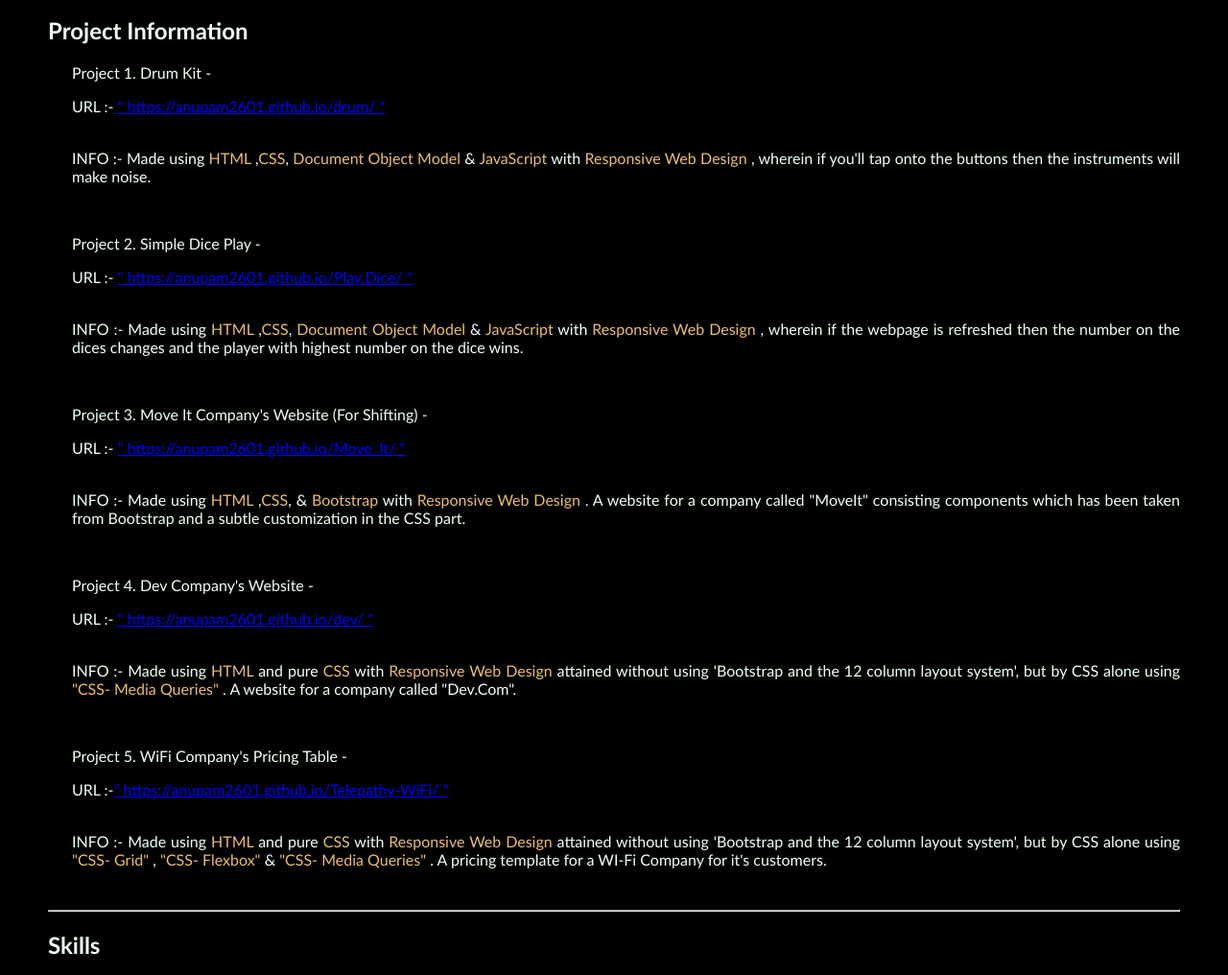
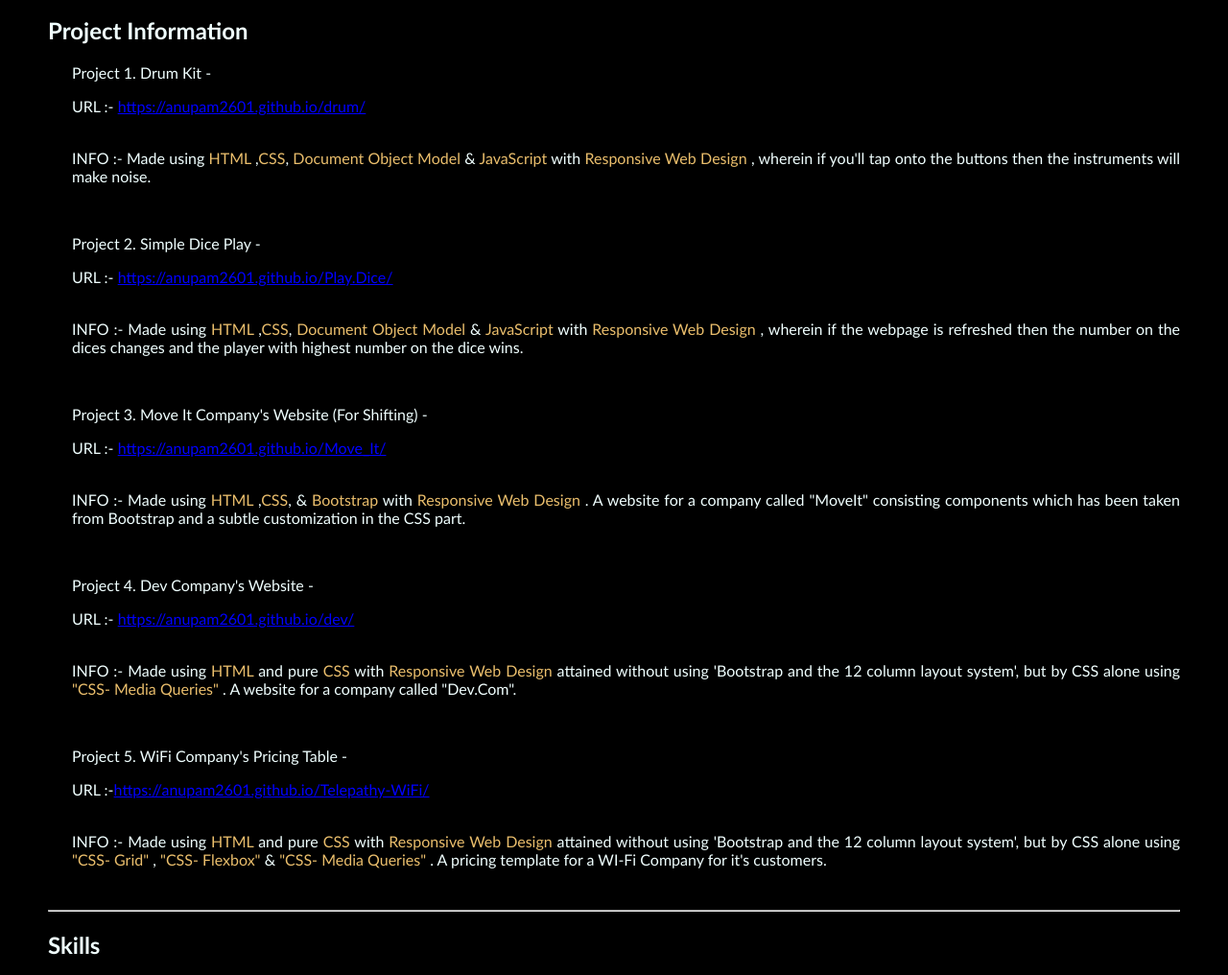
Before and after one commit to Anupam2601/My_Resume, a plain HTML site: page index.html in a window 1280 px wide. Shown: the part 824-1840 px from the top of the page at 96% size. Drawn offline with Linux system fonts and the light colour scheme.

Commit message:
Add files via upload

```diff
--- a/index.html
+++ b/index.html
@@ -79,7 +79,7 @@
             <p>
                 Project 1. Drum Kit -
                 <br />
-                <p>URL :- <a class="project-work" href="https://anupam2601.github.io/drum/">" https://anupam2601.github.io/drum/ "</a></p>
+                <p>URL :- <a class="project-work" href="https://anupam2601.github.io/drum/">https://anupam2601.github.io/drum/</a></p>
                 <br />
                 INFO :- Made using <span class="yell-1">HTML</span> ,<span class="yell-1">CSS</span>, <span class="yell-1"> Document Object Model</span> & <span class="yell-1">JavaScript</span>  with <span class="yell-1">Responsive Web Design</span> , wherein if you'll tap onto the buttons then the instruments will make noise.
             </p>
@@ -87,7 +87,7 @@
             <p>
                 Project 2. Simple Dice Play -
                 <br />
-                <p>URL :- <a class="project-work" href="https://anupam2601.github.io/Play.Dice/">" https://anupam2601.github.io/Play.Dice/ "</a></p>
+                <p>URL :- <a class="project-work" href="https://anupam2601.github.io/Play.Dice/">https://anupam2601.github.io/Play.Dice/</a></p>
                 <br />
                 INFO :- Made using <span class="yell-1">HTML</span> ,<span class="yell-1">CSS</span>, <span class="yell-1"> Document Object Model</span> & <span class="yell-1">JavaScript</span>  with <span class="yell-1">Responsive Web Design</span> , wherein if the webpage is refreshed then the number on the dices changes and the player with highest number on the dice wins.
             </p>
@@ -95,7 +95,7 @@
             <p>
                 Project 3. Move It Company's Website (For Shifting) -
                 <br />
-                <p>URL :- <a class="project-work" href="https://anupam2601.github.io/Move_It/">" https://anupam2601.github.io/Move_It/ "</a></p>
+                <p>URL :- <a class="project-work" href="https://anupam2601.github.io/Move_It/">https://anupam2601.github.io/Move_It/</a></p>
                 <br />
                 INFO :- Made using <span class="yell-1">HTML</span> ,<span class="yell-1">CSS</span>,  & <span class="yell-1">Bootstrap</span>  with <span class="yell-1">Responsive Web Design</span> .  A website for a company called "MoveIt" consisting components which has been taken from Bootstrap and a subtle customization in the CSS part.
             </p>
@@ -103,7 +103,7 @@
             <p>
                 Project 4. Dev Company's Website -
                 <br />
-                <p>URL :- <a class="project-work" href="https://anupam2601.github.io/dev/">" https://anupam2601.github.io/dev/ "</a></p>
+                <p>URL :- <a class="project-work" href="https://anupam2601.github.io/dev/">https://anupam2601.github.io/dev/</a></p>
                 <br />
                 INFO :- Made using <span class="yell-1">HTML</span> and pure <span class="yell-1">CSS</span>  with <span class="yell-1">Responsive Web Design</span> attained without using 'Bootstrap and the 12 column layout system', but by CSS alone using <span class="yell-1">"CSS- Media Queries"</span> .  A website for a company called "Dev.Com".
             </p>
@@ -111,7 +111,7 @@
             <p>
                 Project 5. WiFi Company's Pricing Table -
                 <br />
-                <p>URL :-<a class="project-work" href="https://anupam2601.github.io/Telepathy-WiFi/">" https://anupam2601.github.io/Telepathy-WiFi/ "</a></p>
+                <p>URL :-<a class="project-work" href="https://anupam2601.github.io/Telepathy-WiFi/">https://anupam2601.github.io/Telepathy-WiFi/</a></p>
                 <br />
                 INFO :- Made using <span class="yell-1">HTML</span> and pure <span class="yell-1">CSS</span>  with <span class="yell-1">Responsive Web Design</span> attained without using 'Bootstrap and the 12 column layout system', but by CSS alone using <span class="yell-1">"CSS- Grid" </span>, <span class="yell-1">"CSS- Flexbox"</span> & <span class="yell-1">"CSS- Media Queries"</span> .  A pricing template for a WI-Fi Company for it's customers.
             </p>
```
